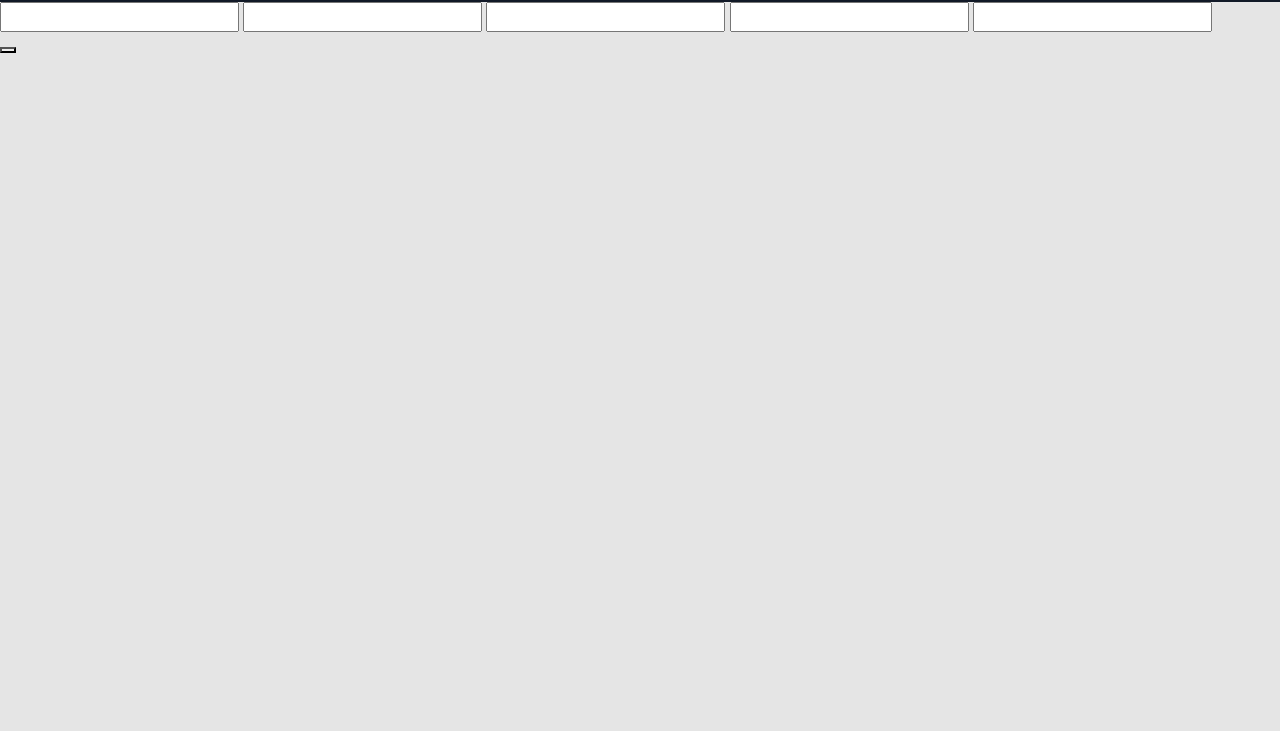
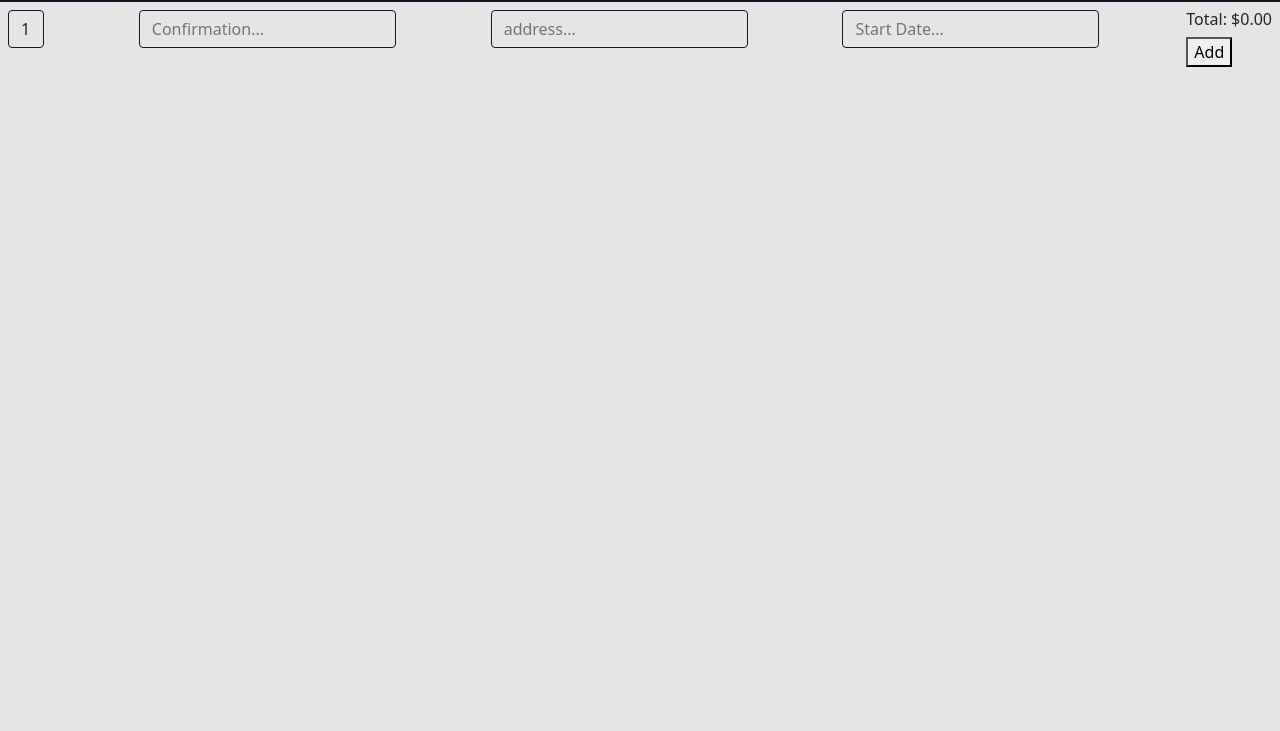
Before and after one commit to JWagstaff-Leon/codeworks_w3d4, a website with bundled scripts: page index.html in a window 1280 px wide. Shown: the part 69-800 px from the top of the page. Built offline with nearby package versions, Linux system fonts and the light colour scheme; a script that the page names is missing.

Commit message:
form visual

```diff
--- a/index.html
+++ b/index.html
@@ -35,15 +35,35 @@
         </div>
       </div>
       <div class="row" id="form">
-        <div class="col-12">
-          <form>
-            <input type="text" name="" id="">
-            <input type="text" name="" id="">
-            <input type="text" name="" id="">
-            <input type="text" name="" id="">
-            <input type="text" name="" id="">
-            <div></div>
-            <button></button>
+        <div class="col-12 mt-2">
+          <form class="d-flex justify-content-between">
+            <div class="form-group ms-2">
+              <label class="visually-hidden" for="name"></label>
+              <select class="form-control border border-dark" id="name"  placeholder="Name...">
+                <option>1</option>
+                <option>2</option>
+                <option>3</option>
+                <option>4</option>
+              </select>
+            </div>
+            <div class="form-group ms-2">
+              <label class="visually-hidden" for="confirmation"></label>
+              <input type="text" class="form-control border border-dark" id="confirmation" placeholder="Confirmation...">
+            </div>
+            <div class="form-group ms-2">
+              <label class="visually-hidden" for="address"></label>
+              <input type="text" class="form-control border border-dark" id="address" placeholder="address...">
+            </div>
+            <div class="form-group ms-2">
+              <label class="visually-hidden" for="startDate"></label>
+              <input type="text" class="form-control border border-dark" id="startDate" placeholder="Start Date...">
+            </div>
+            <div class="me-2">
+              <h6>
+              Total: $0.00
+              </h6>
+              <button>Add</button>
+            </div>
           </form>
         </div>
       </div>
```
